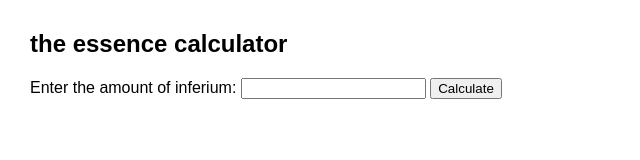
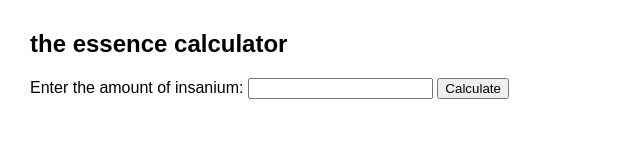
Before and after one commit to minitin108/pluh, a plain HTML site: page essencecalc.html in a window 1280 px wide. Shown: the full height of the page, 0-640 px from the left. Drawn offline with Linux system fonts and the light colour scheme.

Commit message:
Update essencecalc.html

```diff
--- a/essencecalc.html
+++ b/essencecalc.html
@@ -19,7 +19,7 @@
 <body>
 
   <h2>the essence calculator</h2>
-  <label for="userNumber">Enter the amount of inferium:</label>
+  <label for="userNumber">Enter the amount of insanium:</label>
   <input type="number" id="userNumber">
   <button onclick="multiplyByFour()">Calculate</button>
 
```
